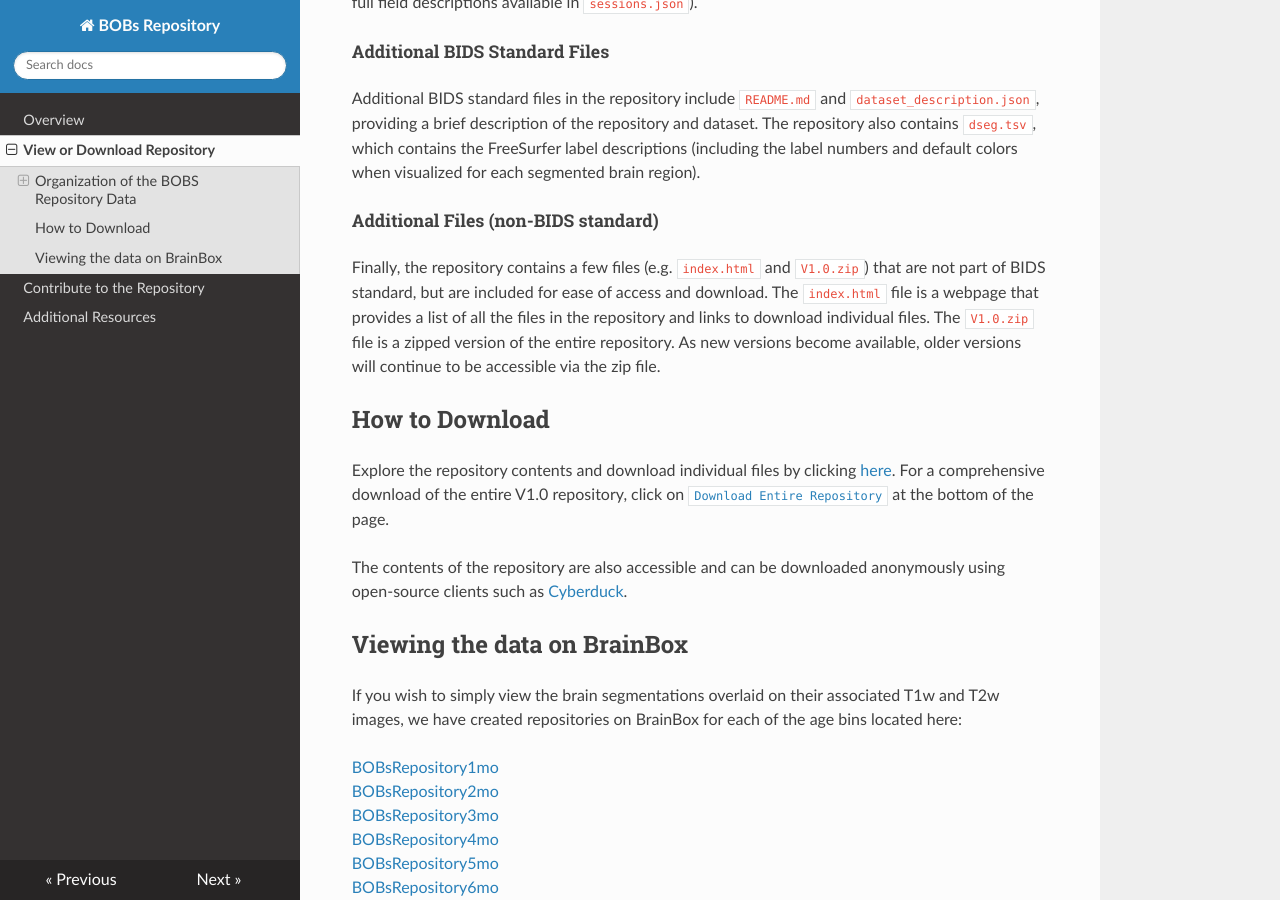
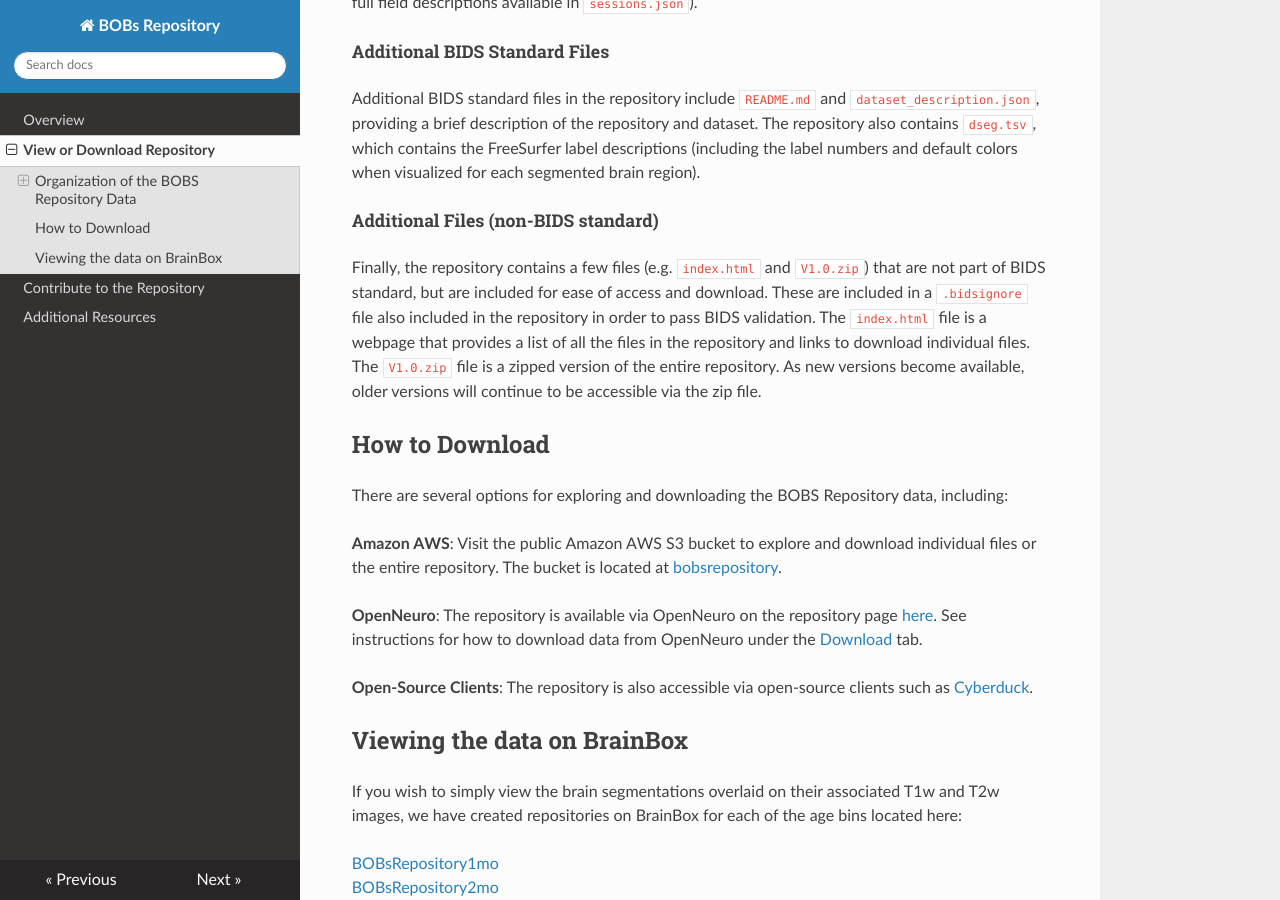
Before and after one commit to DCAN-Labs/BOBsRepositoryRTD, an MkDocs documentation site: the page built from docs/data_access.md, in a window 1280 px wide and 900 px high, scrolled down 789 px. Built offline with MkDocs 1.6.1, drawn with Linux system fonts in a browser that asks for light colours; nearby versions of some CDN libraries.

Commit message:
add OpenNeuro to download options

```diff
--- a/docs/data_access.md
+++ b/docs/data_access.md
@@ -32,15 +32,18 @@ The BIDS directory contains subject folders named by subject ID, which contain s
 Additional BIDS standard files in the repository include `README.md` and `dataset_description.json`, providing a brief description of the repository and dataset. The repository also contains `dseg.tsv`, which contains the FreeSurfer label descriptions (including the label numbers and default colors when visualized for each segmented brain region).
 
 ##### Additional Files (non-BIDS standard)
-Finally, the repository contains a few files (e.g. `index.html` and `V1.0.zip`) that are not part of BIDS standard, but are included for ease of access and download. The `index.html` file is a webpage that provides a list of all the files in the repository and links to download individual files. The `V1.0.zip` file is a zipped version of the entire repository. As new versions become available, older versions will continue to be accessible via the zip file.
+Finally, the repository contains a few files (e.g. `index.html` and `V1.0.zip`) that are not part of BIDS standard, but are included for ease of access and download. These are included in a `.bidsignore` file also included in the repository in order to pass BIDS validation. The `index.html` file is a webpage that provides a list of all the files in the repository and links to download individual files. The `V1.0.zip` file is a zipped version of the entire repository. As new versions become available, older versions will continue to be accessible via the zip file.
 
 ## How to Download
-Explore the repository contents and download individual files by clicking [here](https://bobsrepository.s3.amazonaws.com/index.html). For a comprehensive download of the entire V1.0 repository, click on [`Download Entire Repository`](https://bobsrepository.s3.us-east-2.amazonaws.com/V1.0.zip) at the bottom of the page.
+There are several options for exploring and downloading the BOBS Repository data, including:
 
-The contents of the repository are also accessible and can be downloaded anonymously using open-source clients such as [Cyberduck](https://cyberduck.io/).
+**Amazon AWS**: Visit the public Amazon AWS S3 bucket to explore and download individual files or the entire repository. The bucket is located at [bobsrepository](https://bobsrepository.s3.amazonaws.com/index.html).
+
+**OpenNeuro**: The repository is available via OpenNeuro on the repository page [here](https://openneuro.org/datasets/ds005450/versions/0.9.0). See instructions for how to download data from OpenNeuro under the [Download](https://openneuro.org/datasets/ds005450/versions/0.9.0/download) tab.
+
+**Open-Source Clients**: The repository is also accessible via open-source clients such as [Cyberduck](https://cyberduck.io/).
 
 ## Viewing the data on BrainBox
-
 If you wish to simply view the brain segmentations overlaid on their associated T1w and T2w images, we have created repositories on BrainBox for each of the age bins located here:
 
 [BOBsRepository1mo](https://brainbox.pasteur.fr/project/BOBsRepository1mo)
--- /dev/null
+++ b/docs/js/extra.js
@@ -0,0 +1,10 @@
+// Function to make embedded links open new tab when clicked
+document.addEventListener('DOMContentLoaded', function() {
+    // Select all anchor tags with href starting with "http"
+    const externalLinks = document.querySelectorAll('a[href^="http"]:not([target="_blank"])');
+
+    externalLinks.forEach(function(link) {
+        link.setAttribute('target', '_blank');
+        link.setAttribute('rel', 'noopener noreferrer');
+    });
+});
--- a/mkdocs.yml
+++ b/mkdocs.yml
@@ -4,6 +4,9 @@ theme: readthedocs
 markdown_extensions:
   - toc:
       permalink: '🔗'
+
+extra_javascript:
+  - js/extra.js
 
 plugins:
   - search
```
Also changed, not shown: docs/index.md (+3 -4 lines).
